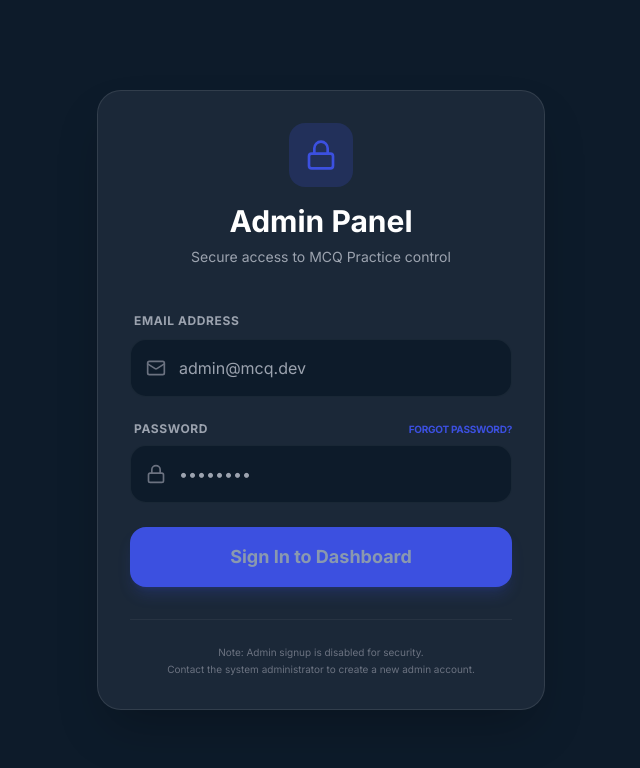
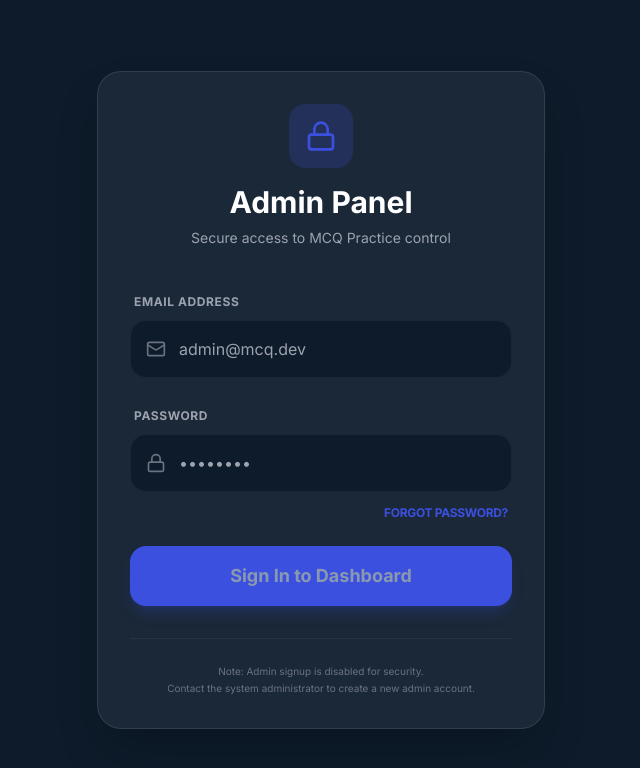
Before and after one commit to sjbose07/-memory-sprint-admin, a Next.js app: page /login in a window 1280 px wide. Shown: the top 768 px of the page, without its empty margins (319-959 px from the left). Built offline with nearby package versions, Linux system fonts and the light colour scheme; no server answers.

Commit message:
forget password link replaced

```diff
--- a/src/app/login/page.tsx
+++ b/src/app/login/page.tsx
@@ -82,12 +82,7 @@ export default function LoginPage() {
           </div>
 
           <div className="space-y-2">
-            <div className="flex justify-between items-center ml-1">
-              <label className="text-xs font-bold text-gray-400 uppercase tracking-wider">Password</label>
-              <Link href="/forgot-password" title="Forgot Password" icon-name="ExternalLink" className="text-[10px] font-bold text-primary hover:underline uppercase tracking-tight">
-                Forgot Password?
-              </Link>
-            </div>
+            <label className="text-xs font-bold text-gray-400 uppercase tracking-wider ml-1">Password</label>
             <div className="relative">
               <Lock className="absolute left-4 top-1/2 -translate-y-1/2 text-gray-500 w-5 h-5" />
               <input
@@ -98,6 +93,11 @@ export default function LoginPage() {
                 placeholder="••••••••"
                 required
               />
+            </div>
+            <div className="flex justify-end pt-1 pr-1">
+              <Link href="/forgot-password" title="Forgot Password" icon-name="ExternalLink" className="text-[12px] font-bold text-primary hover:underline uppercase tracking-tight">
+                Forgot Password?
+              </Link>
             </div>
           </div>
 
```
